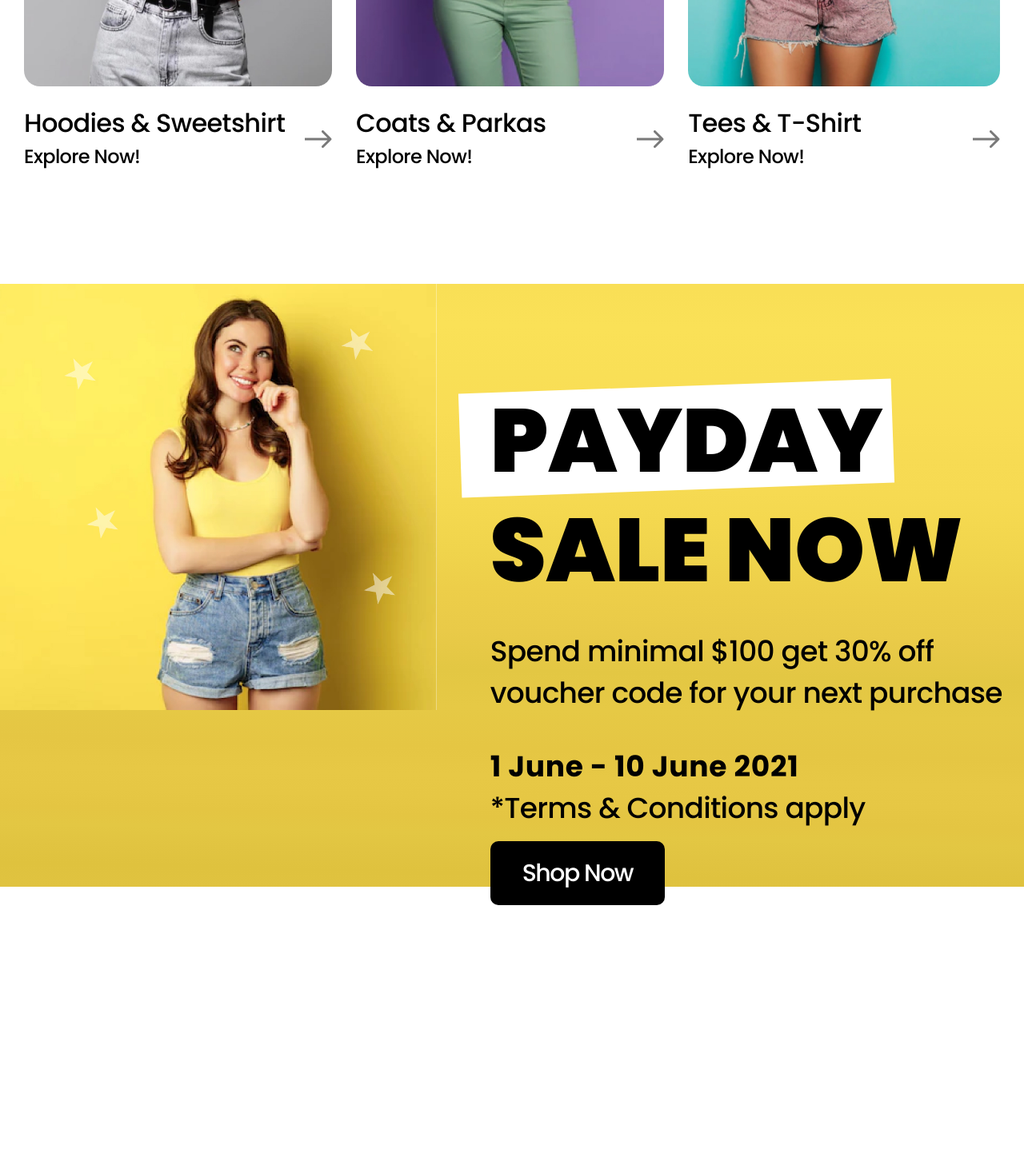
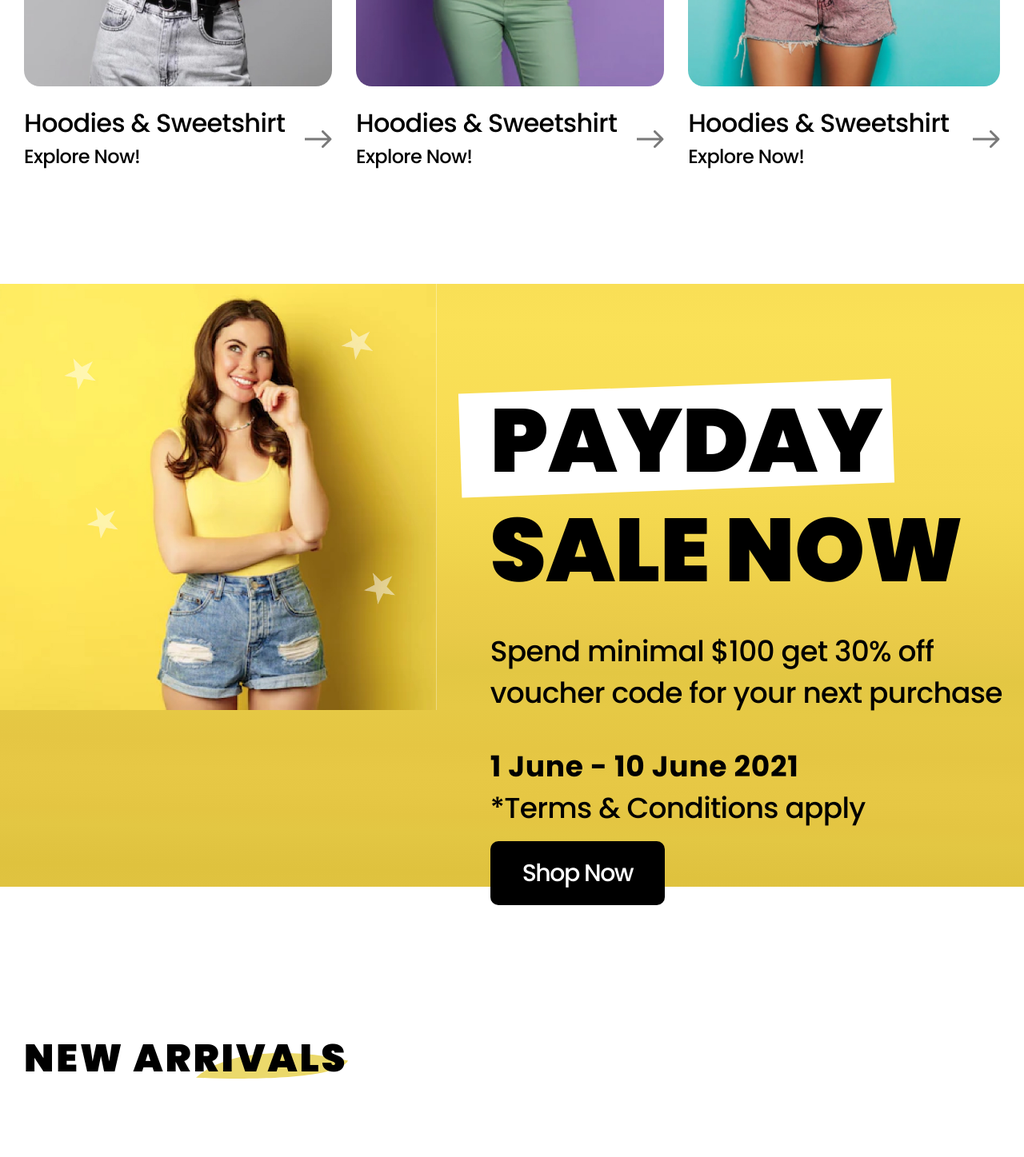
Before and after one commit to Nino5982/fashion-react, a React (Create React App) app: page / in a window 1280 px wide. Shown: the part 1880-3327 px from the top of the page at 80% size. Before the commit the page ends 3179 px from the top, so only its background shows below. Built offline with nearby package versions, Linux system fonts and the light colour scheme.

Commit message:
feat: make Arrivals component dynamic
- Accept cards as props to pass data from App
- Use map to render Card components dynamically

```diff
--- a/src/App.js
+++ b/src/App.js
@@ -6,6 +6,13 @@ import Sale from "./components/sale/Sale";
 
 import mainPromoImage from "./img/images/header-img.jpg";
 import PromoImage2 from "./img/images/promo-img.jpg";
+import cardImg1 from "./img/categories/cat-01.jpg";
+import cardImg2 from "./img/categories/cat-02.jpg";
+import cardImg3 from "./img/categories/cat-03.jpg";
+
+import cardImg4 from "./img/images/promo-01.jpg";
+import cardImg5 from "./img/images/promo-02.jpg";
+
 
 function App() {
   return (
@@ -13,8 +20,20 @@ function App() {
       <Header />
       <Promo promoImg={mainPromoImage}></Promo>
       <Brands />
-      <Arrivals />
+      <Arrivals
+        cards={[
+          { title: "Hoodies & Sweetshirt", image: cardImg1 },
+          { title: "Hoodies & Sweetshirt", image: cardImg2 },
+          { title: "Hoodies & Sweetshirt", image: cardImg3 },
+        ]}
+      />
       <Sale saleImg={PromoImage2} />
+      <Arrivals
+        cards={[
+          { title: "Trending on instagram", image: cardImg4 },
+          { title: "All Under $40", image: cardImg5 },
+        ]}
+      />
     </div>
   );
 }
--- a/src/components/arrivals/Arrivals.jsx
+++ b/src/components/arrivals/Arrivals.jsx
@@ -1,11 +1,7 @@
+import styles from "./Arrivals.module.css";
 import Card from "../cards/Card";
-import styles from "./Arrivals.module.css";
 
-import card1 from "../../img/categories/cat-01.jpg";
-import card2 from "../../img/categories/cat-02.jpg";
-import card3 from "../../img/categories/cat-03.jpg";
-
-export default function Arrivals() {
+export default function Arrivals({ cards }) {
   return (
     <section className={styles.arrivals}>
       <div className="container">
@@ -13,9 +9,9 @@ export default function Arrivals() {
           <h2 className="sections--title">NEW ARRIVALS</h2>
         </div>
         <div className={styles.cards__wrapper}>
-          <Card title="Hoodies & Sweetshirt" img={card1} />
-          <Card title="Coats & Parkas" img={card2} />
-          <Card title="Tees & T-Shirt" img={card3} />
+          {cards.map((card, index) => (
+            <Card key={index} title={card.title} img={card.image} />
+          ))}
         </div>
       </div>
     </section>
```
